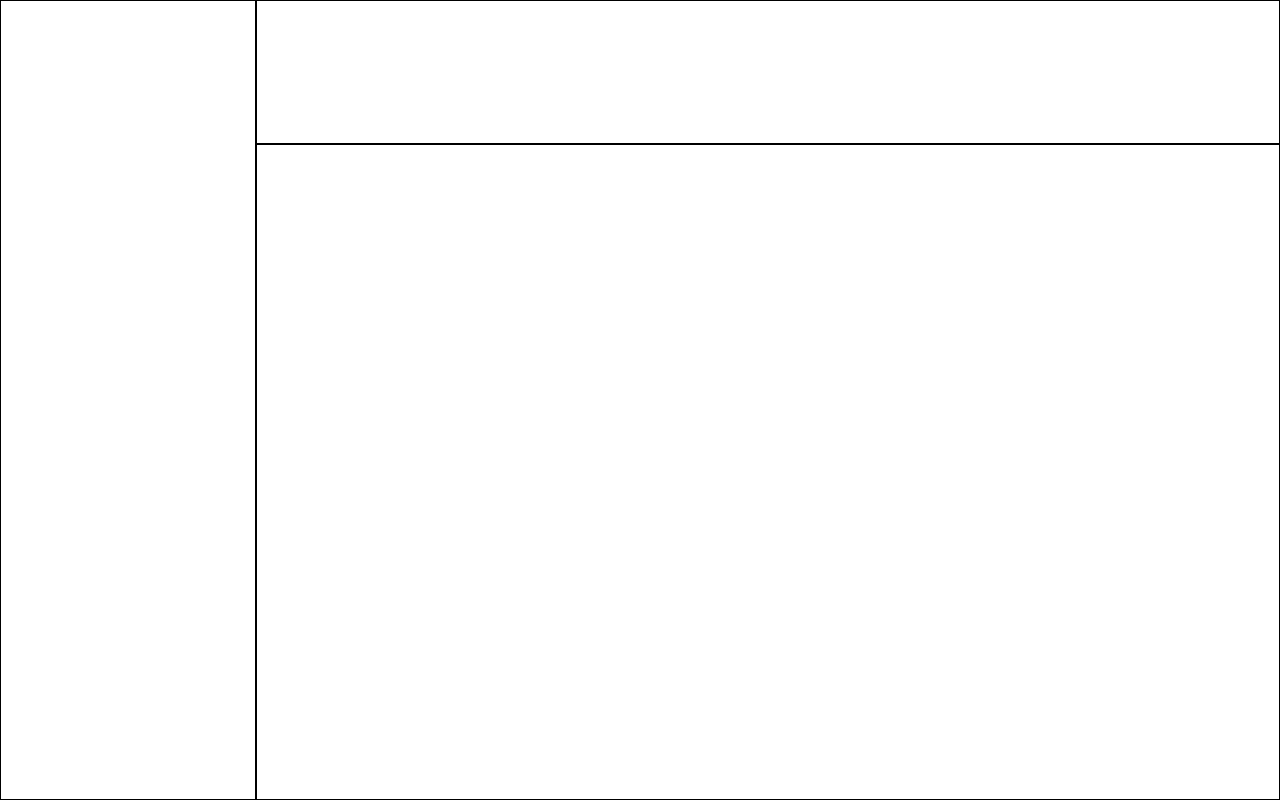
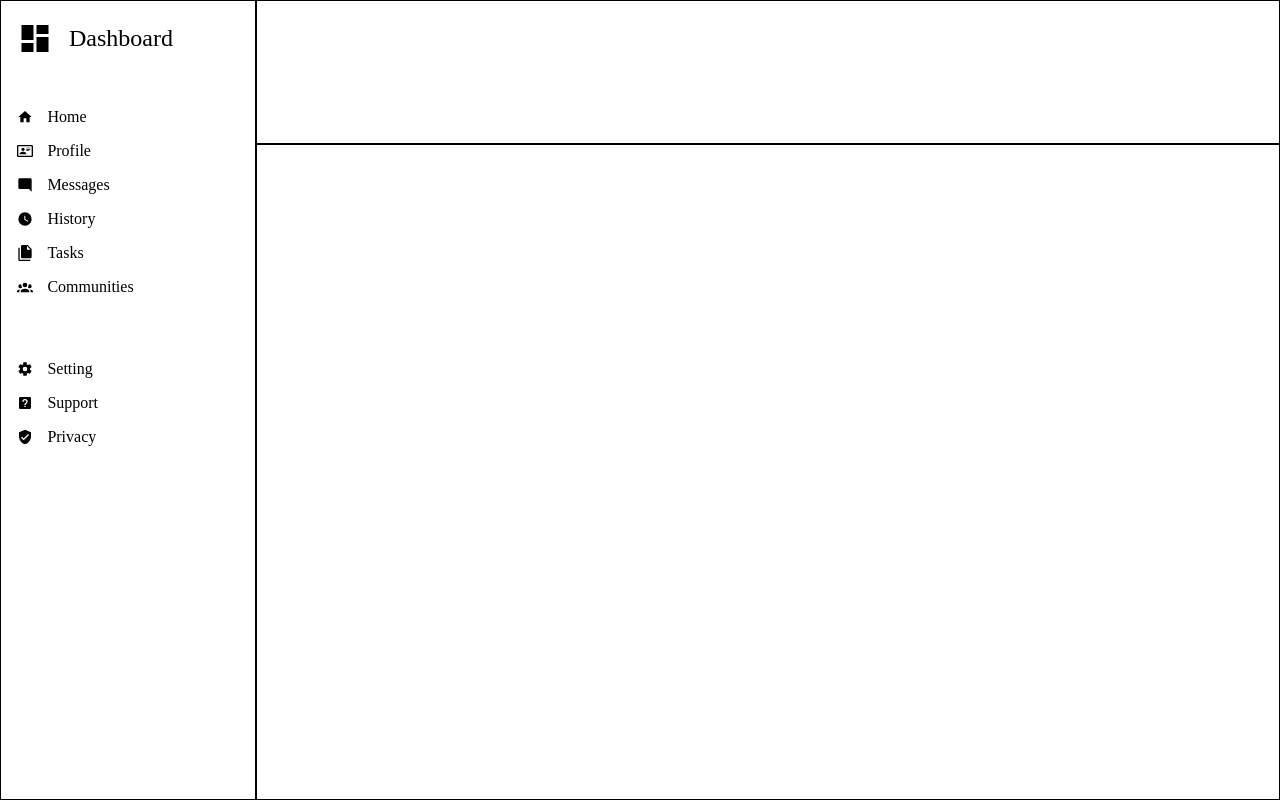
Before and after one commit to KarimMaged1996/Admin-Dashboard, a plain HTML site: page index.html in a window 1280 px wide. Drawn offline with Linux system fonts and the light colour scheme.

Commit message:
Finish the structure of the sidebar

```diff
--- a/index.html
+++ b/index.html
@@ -9,7 +9,50 @@
 </head>
 <body>
     <div class="sideBar">
-
+       <div class="sideBarLogo">
+          <img src="icons/dashboard.svg" alt="dashboard-icon">
+          <p>Dashboard</p>
+       </div>
+       <div class="sideBarGroup">
+            <a href="#" class="sideBarItem">
+                    <img src="icons/home.svg" alt="home">
+                    <p>Home</p>
+            </a>
+            <a href="#" class="sideBarItem">
+                <img src="icons/profile.svg" alt="profile">
+                <p>Profile</p>
+            </a>
+            <a href="#" class="sideBarItem">
+                <img src="icons/messages.svg" alt="messages">
+                <p>Messages</p>
+            <a>
+            <a href="#" class="sideBarItem">
+                <img src="icons/history.svg" alt="history">
+                <p>History</p>
+            </a>
+            <a href="#" class="sideBarItem">
+                <img src="icons/tasks.svg" alt="tasks">
+                <p>Tasks</p>
+            </a>
+            <a href="#" class="sideBarItem">
+                <img src="icons/communities.svg" alt="communities">
+                <p>Communities</p>
+            <a>
+       </div>
+       <div class="sideBarGroup">
+            <a href="#" class="sideBarItem">
+                <img src="icons/setting.svg" alt="setting">
+                <p>Setting</p>
+            </a>
+            <a href="#" class="sideBarItem">
+                <img src="icons/support.svg" alt="support">
+                <p>Support</p>
+            </a>
+            <a href="#" class="sideBarItem">
+                <img src="icons/privacy.svg" alt="privacy">
+                <p>Privacy</p>
+            </a>
+       </div>
     </div>
     <div class="header">
 
--- a/styles.css
+++ b/styles.css
@@ -9,11 +9,63 @@ body{
     grid-template-rows: 18vh 82vh;
 }
 
+a{
+    margin: 0;
+    text-decoration: none;
+    color: black;
+}
+
+a:hover, a img:hover{
+    font-size: 1.25rem;
+    width:1.25rem;
+    height: auto;
+}
+
 .sideBar{
     grid-column: 1;
     grid-row:1/3;
     border: solid black 1px;
+    display: flex;
+    flex-direction: column;
+    gap:1.5rem;
 }
+
+.sideBarLogo{
+    padding-left: 1rem;
+    font-size: min(1.5rem,3vw);
+    display: flex;
+    gap: min(1rem,3vw);
+}
+
+.sideBarLogo img{
+    width:min(1.5em,3vw);
+    height: auto;
+}
+
+.sideBarGroup{
+    display: flex;
+    flex-direction: column;
+
+}
+
+.sideBarGroup p{
+    margin:0.5rem;
+}
+
+.sideBarItem{
+    margin: 0;
+    padding:0 0 0 1rem;
+    font-size: min(1rem,2vw);
+    min-width: 90%;
+    display: flex;
+    gap:min(0.75rem,0.5vw);
+}
+
+ .sideBarItem img{
+    width:min(1rem,2vw);
+    height:auto;
+ }
+
 
 .header{
     grid-column:2/3;
```
Also changed, not shown: icons/communities.svg (added), icons/dashboard.svg (added), icons/history.svg (added), icons/home.svg (added), icons/messages.svg (added), icons/privacy.svg (added), icons/profile.svg (added), icons/setting.svg (added), icons/support.svg (added), icons/tasks.svg (added).
